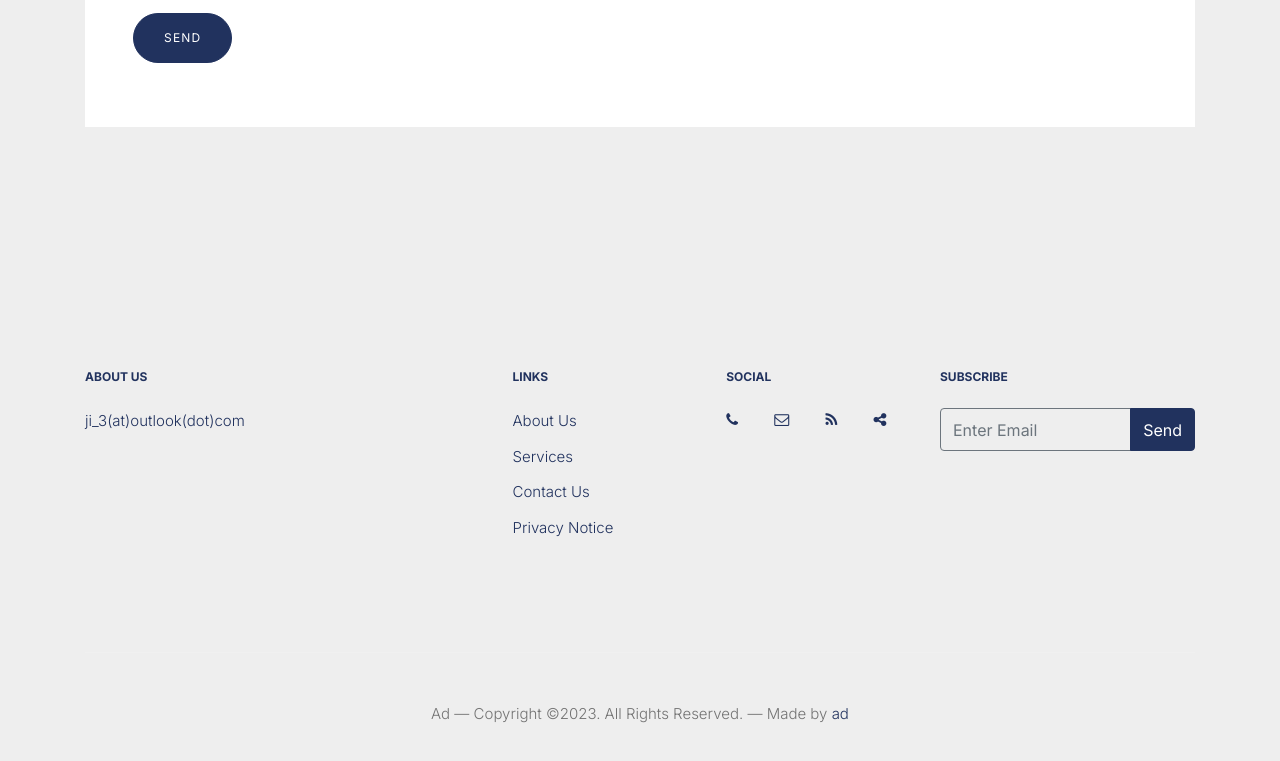
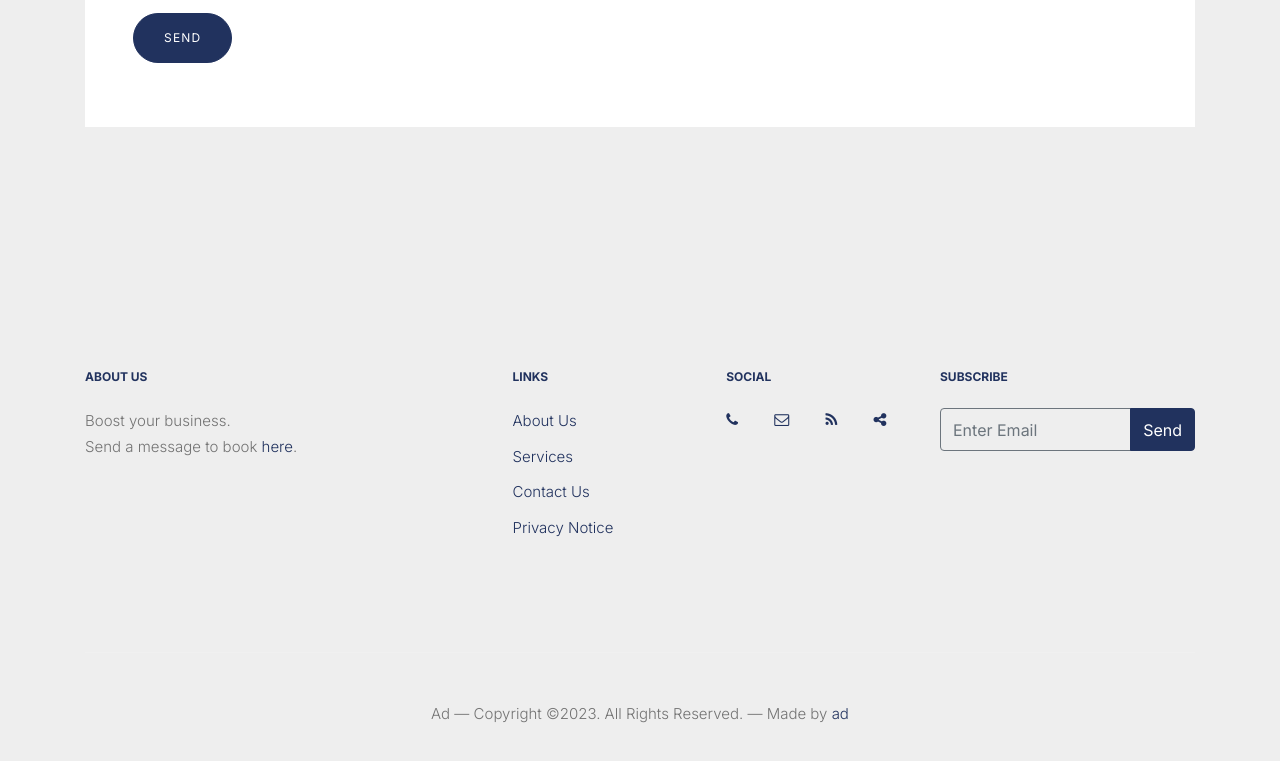
Before and after one commit to adoneagency/adoneagency.github.io, a plain HTML site: page index.html in a window 1280 px wide. Shown: the part 9679-10440 px from the top of the page. Drawn offline with nearby package versions, Linux system fonts and the light colour scheme; no server answers; files whose address does not match are found by name.

Commit message:
Update index.html

```diff
--- a/index.html
+++ b/index.html
@@ -782,7 +782,7 @@
               <div class="row">
                 <div class="col-md-5">
                   <h2 class="footer-heading mb-4">About Us</h2>
-                  <p><a href="mailto:ji_3@outlook.com" target="_blank">ji_3(at)outlook(dot)com</a></p>
+                  <p>Boost your business. <br />Send a message to book <a href="mailto:ji_3@outlook.com" target="_blank">here</a>.</p>
                 </div>
                 <div class="col-md-3 ml-auto">
                   <h2 class="footer-heading mb-4">Links</h2>
```
